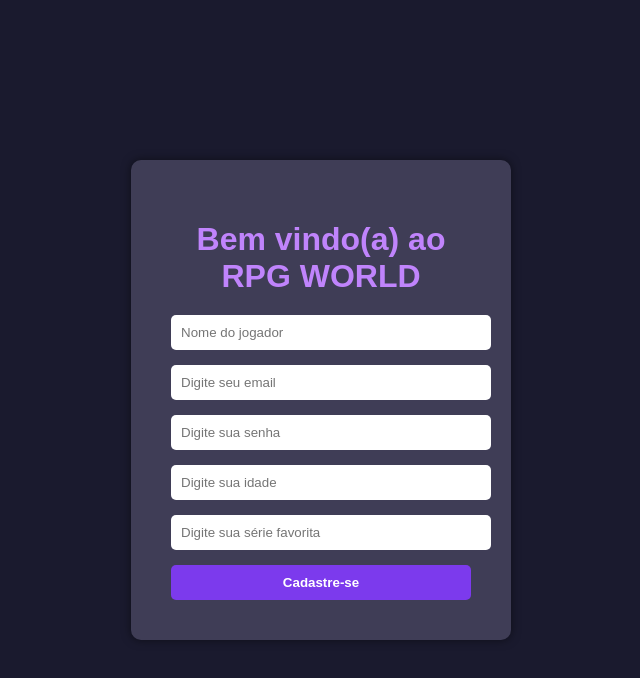
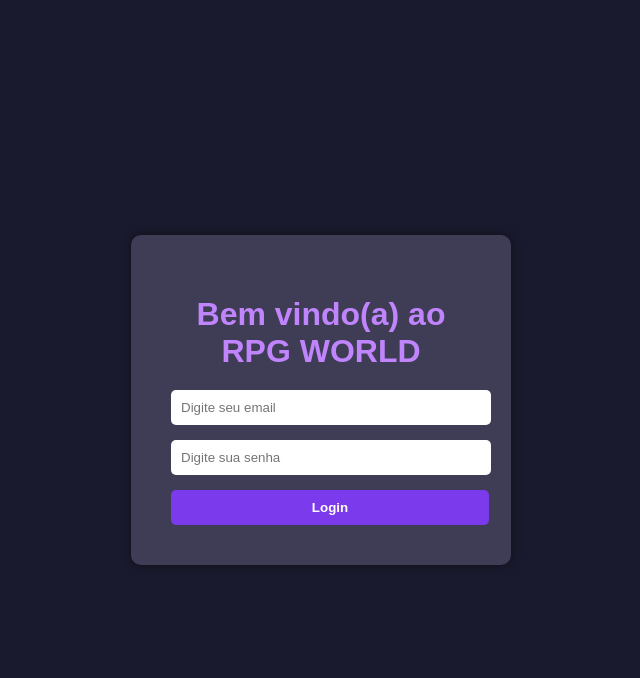
Before and after one commit to codeplusofc/rpg-world-web, a plain HTML site: page login.html in a window 1280 px wide. Shown: the whole page, without its empty margins (319-959 px from the left). Drawn offline with Linux system fonts and the light colour scheme.

Commit message:
adding feature login

```diff
--- a/index.html
+++ b/login.html
@@ -6,7 +6,7 @@
   <!-- Garante que o site seja responsivo em dispositivos móveis -->
   <meta name="viewport" content="width=device-width, initial-scale=1.0">
   <!-- Define o título da aba do navegador -->
-  <title>Cadastro - RPG</title>
+  <title>LOGIN - RPG</title>
 
   <!-- Estilos internos da página -->
   <style>
@@ -53,7 +53,7 @@
 
     /* Estilo do botão */
     button {
-      width: 100%;
+      width: 106%;
       padding: 10px;
       background-color: #7c3aed; /* Roxo forte */
       border: none;
@@ -75,17 +75,12 @@
     <!-- Título da página -->
     <h1>Bem vindo(a) ao RPG WORLD</h1>
     <!-- Formulário de cadastro -->
-    <form action="/cadastro" method="POST">
-      <!-- Campo de nome -->
-      <input type="text" name="nome" placeholder="Nome do jogador" required>
-      <!-- Campo de email -->
+    <form action="/login" method="POST">
       <input type="email" name="email" placeholder="Digite seu email" required>
       <!-- Campo de senha -->
       <input type="password" name="senha" placeholder="Digite sua senha" required>
-      <input type="number" name="idade" placeholder="Digite sua idade" required>
-      <input type="text" name="serieFavorita" placeholder="Digite sua série favorita" required>
       <!-- Botão de envio -->
-      <button type="submit">Cadastre-se</button>
+      <button type="submit">Login</button>
     </form>
   </div>
 </body>
```
